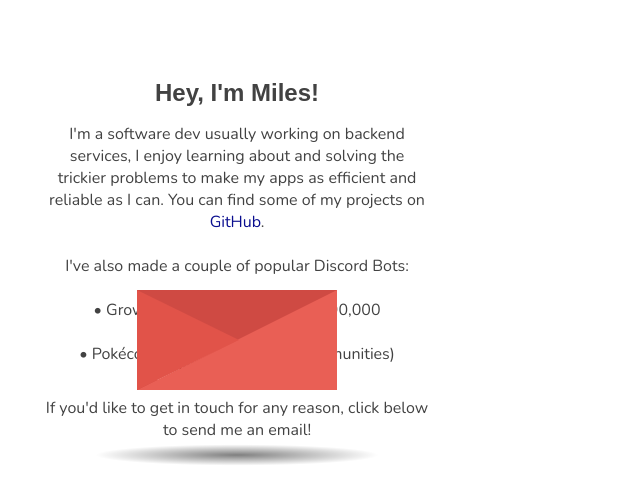
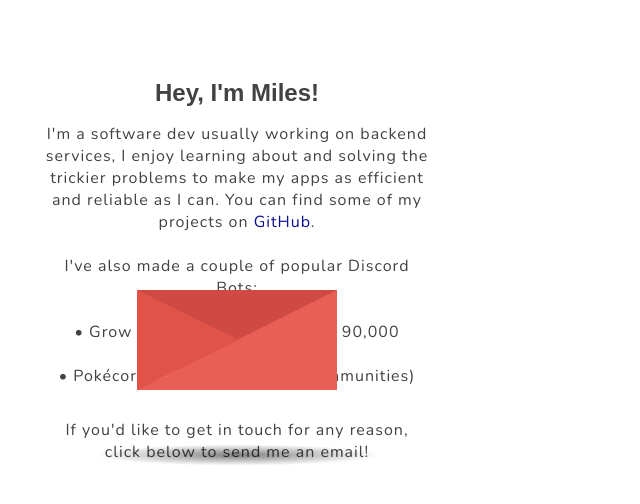
Before and after one commit to ssMMiles/simple-website, a plain HTML site: page index.html in a window 1280 px wide. Shown: the part 60-564 px from the top of the page, without its empty margins (403-1043 px from the left). Drawn offline with Linux system fonts and the light colour scheme.

Commit message:
remove custom fonts

```diff
--- a/style.css
+++ b/style.css
@@ -1,9 +1,3 @@
-@font-face {
-  font-family: "Scope One";
-  src: url(assets/fonts/ScopeOne-Regular.woff2) format("woff2");
-  font-display: swap;
-}
-
 @font-face {
   font-family: "Nunito";
   src: url(assets/fonts/Nunito-Regular.woff2) format("woff2");
@@ -97,7 +91,7 @@ h3,
 h4,
 h5,
 h6 {
-  font-family: 'Space One', sans-serif;
+  font-family: Arial, sans-serif;
   color: var(--font-color);
 }
 
@@ -265,6 +259,7 @@ p {
 }
 
 #content > p {
+  letter-spacing: 1px;
   color: var(--font-color);
   text-align: center;
 }
```
Also changed, not shown: assets/fonts/ScopeOne.woff2 (deleted).
